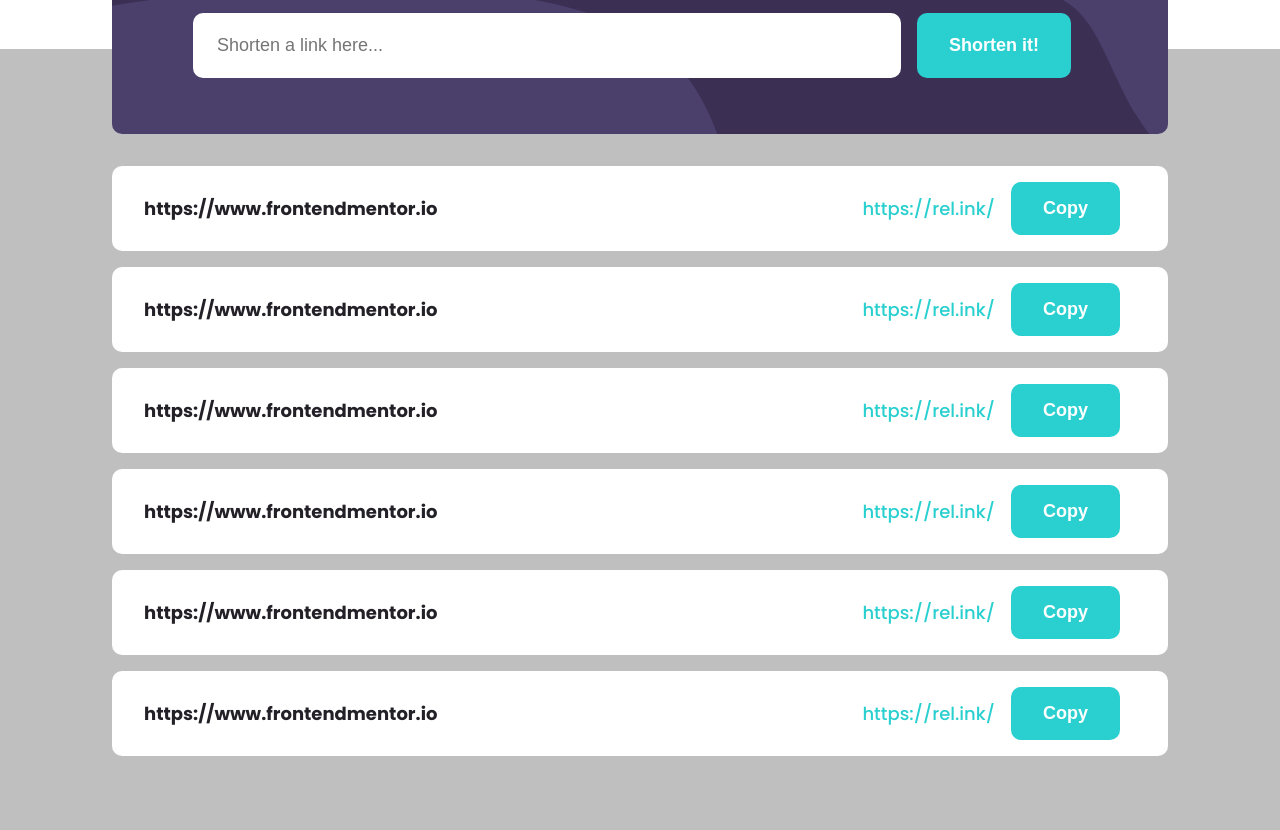
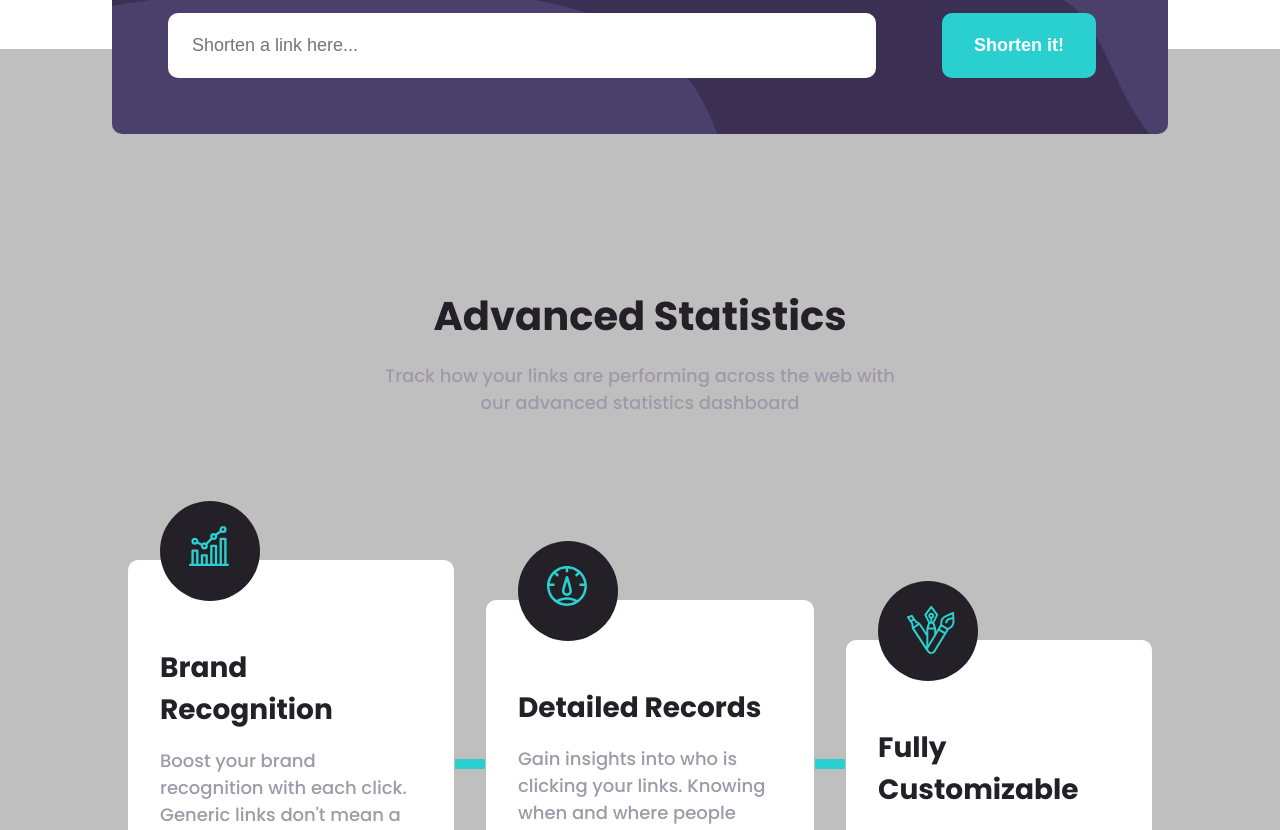
Before and after one commit to Afej/shortly, a Vue app: page / in a window 1280 px wide. Shown: the part 648-1478 px from the top of the page. Built offline with nearby package versions, Linux system fonts and the light colour scheme.

Commit message:
integrated api functionality

```diff
--- a/package.json
+++ b/package.json
@@ -8,8 +8,12 @@
     "lint": "vue-cli-service lint"
   },
   "dependencies": {
+    "axios": "^0.20.0",
     "core-js": "^3.6.5",
-    "vue": "^3.0.0-0"
+    "v-clipboard": "^2.2.3",
+    "vue": "^3.0.0-0",
+    "vuelidate": "^0.7.5",
+    "vuex": "^3.5.1"
   },
   "devDependencies": {
     "@vue/cli-plugin-babel": "~4.5.0",
--- a/public/index.html
+++ b/public/index.html
@@ -1,24 +1,35 @@
 <!DOCTYPE html>
 <html lang="en">
   <head>
-    <meta charset="utf-8">
-    <meta http-equiv="X-UA-Compatible" content="IE=edge">
-    <meta name="viewport" content="width=device-width,initial-scale=1.0">
-    <link rel="icon" href="favicon-32x32.png">
-    <link href="https://fonts.googleapis.com/css2?family=Poppins:wght@500;700&display=swap" rel="stylesheet">
-
+    <meta charset="utf-8" />
+    <meta http-equiv="X-UA-Compatible" content="IE=edge" />
+    <meta name="viewport" content="width=device-width,initial-scale=1.0" />
+    <link rel="icon" href="favicon-32x32.png" />
+    <link
+      href="https://fonts.googleapis.com/css2?family=Poppins:wght@500;700&display=swap"
+      rel="stylesheet"
+    />
+    <!--
     <script type="module" src="https://unpkg.com/ionicons@5.1.2/dist/ionicons/ionicons.esm.js"></script>
-<script nomodule="" src="https://unpkg.com/ionicons@5.1.2/dist/ionicons/ionicons.js"></script>
+<script nomodule="" src="https://unpkg.com/ionicons@5.1.2/dist/ionicons/ionicons.js"></script> -->
+    <link
+      rel="stylesheet"
+      href="https://cdnjs.cloudflare.com/ajax/libs/font-awesome/5.14.0/css/all.min.css"
+      integrity="sha512-1PKOgIY59xJ8Co8+NE6FZ+LOAZKjy+KY8iq0G4B3CyeY6wYHN3yt9PW0XpSriVlkMXe40PTKnXrLnZ9+fkDaog=="
+      crossorigin="anonymous"
+    />
     <title>URL SHORTENER</title>
   </head>
   <body>
     <noscript>
-      <strong>We're sorry but URL SHORTENER doesn't work properly without JavaScript enabled. Please enable it to continue.</strong>
+      <strong
+        >We're sorry but URL SHORTENER doesn't work properly without JavaScript
+        enabled. Please enable it to continue.</strong
+      >
     </noscript>
     <div id="app"></div>
     <!-- built files will be auto injected -->
 
     <!-- <script src="https://unpkg.com/ionicons@5.1.2/dist/ionicons.js"></script> -->
-
   </body>
 </html>
--- a/src/components/Footer.vue
+++ b/src/components/Footer.vue
@@ -83,9 +83,6 @@
   </footer>
 </template>
 
-<script>
-export default {};
-</script>
 
 <style scoped>
 footer {
--- a/src/components/Header.vue
+++ b/src/components/Header.vue
@@ -25,8 +25,9 @@
       </li>
     </ul>
 
-    <ion-icon name="menu-outline" @click="toggleNav"></ion-icon>
+    <!-- <ion-icon name="menu-outline" @click="toggleNav"></ion-icon> -->
 
+    <i class="fas fa-bars fa-2x" @click="toggleNav"></i>
     <div class="mobile-nav rounded" v-if="mobileNav">
       <ul>
         <li class="nav-item">
@@ -58,7 +59,6 @@
   methods: {
     toggleNav() {
       this.mobileNav = !this.mobileNav;
-      console.log("yes");
     },
   },
 };
@@ -145,7 +145,7 @@
     border-bottom: 1px solid var(--bg-gray);
   }
 
-  .mobile-nav .nav-item a.btn{
+  .mobile-nav .nav-item a.btn {
     display: block;
   }
 }
--- a/src/components/Main.vue
+++ b/src/components/Main.vue
@@ -33,7 +33,6 @@
 import Statistics from "./Statistics";
 
 export default {
-  data: () => ({}),
   components: {
     Statistics,
   },
--- a/src/components/Shortener.vue
+++ b/src/components/Shortener.vue
@@ -1,81 +1,38 @@
 <template>
   <section class="container shortener-container">
     <div class="shortener rounded">
-      <form class="shortener-form">
-        <input type="text" placeholder="Shorten a link here..." class="rounded" />
-        <p v-if="error">Please add a link</p>
-        <button href="#" class="btn rounded btn-primary">Shorten it!</button>
-      </form>
+      <div class="shortener-content">
+        <form class="shortener-form" @submit.prevent="shortenUrl">
+          <input
+            type="text"
+            placeholder="Shorten a link here..."
+            class="rounded"
+            v-model="linkUrl"
+            :class="{error}"
+          />
+          <button class="btn rounded btn-primary">Shorten it!</button>
+        </form>
+        <p v-if="error" class="error-text">Please add a link</p>
+      </div>
     </div>
 
-    <div class="links-container" v-if="links !== null">
-      <div class="link-card rounded">
-        <p class="long-link">
-          <a href="#">https://www.frontendmentor.io</a>
-        </p>
-
+    <div class="links-container" v-if="links">
+      <div class="link-card rounded" v-for="link in links" :key="link.hashid">
+        <p class="long-link">{{link.url}}</p>
         <div class="rel-content">
           <p class="rel-link">
-            <a href="#">https://rel.ink/</a>
+            <a :href="link.relUrl">{{link.relUrl}}</a>
           </p>
-          <button href="#" class="btn rounded btn-primary copy">Copy</button>
-        </div>
-      </div>
-      <div class="link-card rounded">
-        <p class="long-link">
-          <a href="#">https://www.frontendmentor.io</a>
-        </p>
-
-        <div class="rel-content">
-          <p class="rel-link">
-            <a href="#">https://rel.ink/</a>
-          </p>
-          <button href="#" class="btn rounded btn-primary copy">Copy</button>
-        </div>
-      </div>
-      <div class="link-card rounded">
-        <p class="long-link">
-          <a href="#">https://www.frontendmentor.io</a>
-        </p>
-
-        <div class="rel-content">
-          <p class="rel-link">
-            <a href="#">https://rel.ink/</a>
-          </p>
-          <button href="#" class="btn rounded btn-primary copy">Copy</button>
-        </div>
-      </div>
-      <div class="link-card rounded">
-        <p class="long-link">
-          <a href="#">https://www.frontendmentor.io</a>
-        </p>
-        <div class="rel-content">
-          <p class="rel-link">
-            <a href="#">https://rel.ink/</a>
-          </p>
-          <button href="#" class="btn rounded btn-primary copy">Copy</button>
-        </div>
-      </div>
-      <div class="link-card rounded">
-        <p class="long-link">
-          <a href="#">https://www.frontendmentor.io</a>
-        </p>
-        <div class="rel-content">
-          <p class="rel-link">
-            <a href="#">https://rel.ink/</a>
-          </p>
-          <button href="#" class="btn rounded btn-primary copy">Copy</button>
-        </div>
-      </div>
-      <div class="link-card rounded">
-        <p class="long-link">
-          <a href="#">https://www.frontendmentor.io</a>
-        </p>
-        <div class="rel-content">
-          <p class="rel-link">
-            <a href="#">https://rel.ink/</a>
-          </p>
-          <button href="#" class="btn rounded btn-primary copy">Copy</button>
+          <button
+            class="btn rounded btn-primary copy"
+            ref="copy"
+          >Copy</button>
+          <!-- <button
+            class="btn rounded btn-primary copy"
+            v-clipboard="link.relUrl"
+            v-clipboard:success="clipboardSuccessHandler"
+            ref="copy"
+          >Copy</button> -->
         </div>
       </div>
     </div>
@@ -83,11 +40,49 @@
 </template>
 
 <script>
+import axios from "axios";
+
 export default {
   data: () => ({
     links: [],
+    linkUrl: "",
+    error: false,
   }),
-  methods: {},
+  mounted() {
+    if (localStorage.getItem("links")) {
+      this.links = JSON.parse(localStorage.getItem("links"));
+    }
+  },
+  methods: {
+    shortenUrl() {
+      if (this.linkUrl !== "") {
+        const url = this.linkUrl.trim();
+        axios.post("https://rel.ink/api/links/", { url }).then((res) => {
+          let data = {
+            url: `${res.data.url.slice(0, 30)}...`,
+            relUrl: `https://rel.ink/${res.data.hashid}`,
+          };
+
+          this.links.unshift(data);
+
+          const ls = this.links;
+          // console.log(ls)
+
+          localStorage.setItem("links", JSON.stringify(ls));
+        });
+
+        this.error = false;
+      } else {
+        this.error = true;
+      }
+
+      this.linkUrl = "";
+    },
+    // clipboardSuccessHandler() {
+    //   this.$refs.copy.innerHTML = "Copied!";
+    //   this.$refs.copy.style.backgroundColor = "var(--dark-violet)";
+    // },
+  },
 };
 </script>
 
@@ -120,11 +115,23 @@
   font-size: 18px;
 }
 
+.shortener-form input.error {
+  border: 3px solid var(--secondary-color);
+}
+.shortener-form input.error::placeholder {
+  color: var(--secondary-color);
+}
+
+.error-text {
+  color: var(--secondary-color);
+  font-style: italic;
+  margin: 0.5rem 0;
+}
+
 button {
   font-weight: 700;
   font-size: 18px;
 }
-
 
 .link-card {
   padding: 0 2rem;
@@ -139,7 +146,7 @@
   margin: 1rem 0;
 }
 
-.long-link a {
+.long-link {
   color: var(--bg-dark-violet);
   font-weight: 700;
 }
@@ -150,6 +157,16 @@
 
 .copy {
   padding: 1rem 2rem;
+}
+
+/* ////////////// */
+/* Media Queries */
+/* //////////// */
+
+@media (min-width: 1200px) {
+  .shortener-form {
+    justify-content: space-between;
+  }
 }
 
 @media (max-width: 768px) {
@@ -177,6 +194,7 @@
 
   .link-card {
     padding-top: 1rem;
+    align-items: flex-start;
   }
 
   .rel-content {
@@ -188,7 +206,7 @@
     margin-bottom: 0.5rem;
   }
 
-  .copy{
+  .copy {
     display: block;
     width: 100%;
     margin: 0;
--- a/src/main.js
+++ b/src/main.js
@@ -1,4 +1,6 @@
 import { createApp } from 'vue'
 import App from './App.vue'
 
-createApp(App).mount('#app')
+const app = createApp(App)
+
+app.mount('#app')
```
Also changed, not shown: 1 other file (tests, documents, lock files or other folders).
